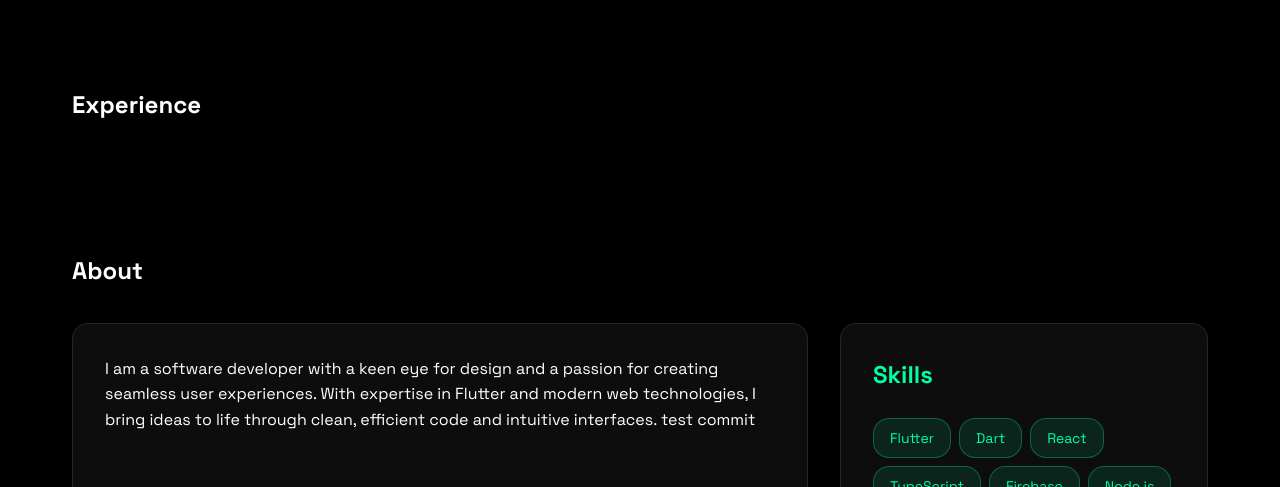
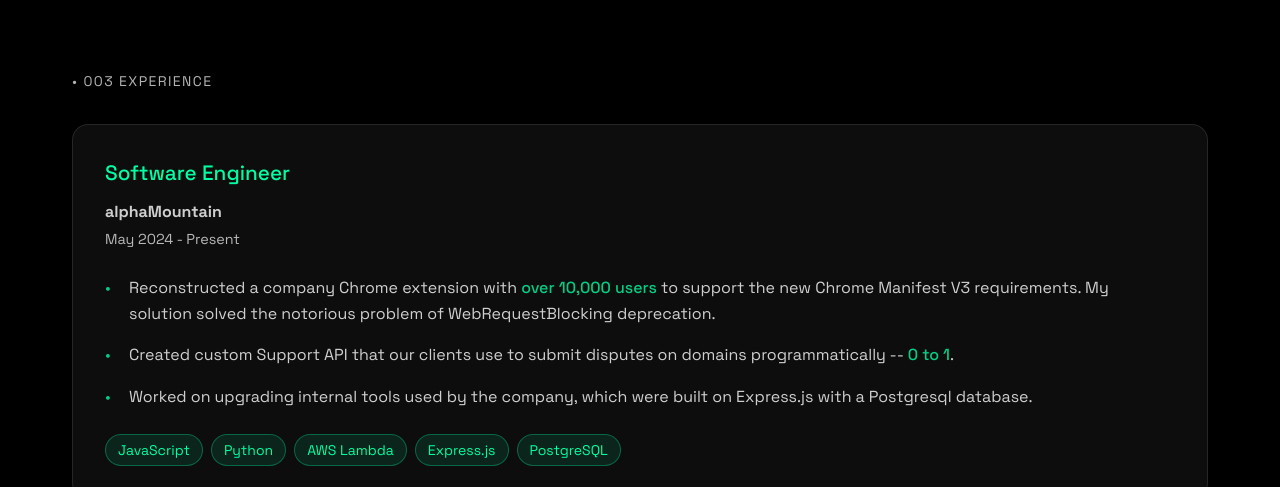
Before and after one commit to RolandoQuintana/rolandoquintana_pages_svelte, a SvelteKit app: page / in a window 1280 px wide. Shown: the part 2313-2800 px from the top of the page. Built offline with nearby package versions, Linux system fonts and the light colour scheme.

Commit message:
Added experience section

```diff
--- a/src/routes/+page.svelte
+++ b/src/routes/+page.svelte
@@ -135,7 +135,7 @@
   </section>
 
   <section id="projects" class="projects">
-    <h2>Projects</h2>
+    <span class="identifier">• 002 PROJECTS</span>
     <div class="projects-container">
       <div class="project-description">
         <div class="description-content" class:active={activeDescriptionIndex === 0}>
@@ -175,12 +175,104 @@
   </section>
 
   <section id="experience" class="experience">
-    <h2>Experience</h2>
-    <!-- Add experience content -->
+    <span class="identifier">• 003 EXPERIENCE</span>
+    <div class="experience-grid">
+      <div class="gradient-card" data-card>
+        <div class="card">
+          <div class="card-content">
+            <div class="experience-header">
+              <span class="role highlight">Software Engineer</span>
+              <h3>alphaMountain</h3>
+              <span class="duration">May 2024 - Present</span>
+            </div>
+            <ul class="experience-list">
+              <li>Reconstructed a company Chrome extension with <span class="highlight">over 10,000 users</span> to support the new Chrome Manifest V3 requirements. My solution solved the notorious problem of WebRequestBlocking deprecation.</li>
+              <li>Created custom Support API that our clients use to submit disputes on domains programmatically -- <span class="highlight">0 to 1</span>.</li>
+              <li>Worked on upgrading internal tools used by the company, which were built on Express.js with a Postgresql database.</li>
+            </ul>
+            <div class="tech-stack">
+              <span class="tech-tag">JavaScript</span>
+              <span class="tech-tag">Python</span>
+              <span class="tech-tag">AWS Lambda</span>
+              <span class="tech-tag">Express.js</span>
+              <span class="tech-tag">PostgreSQL</span>
+            </div>
+          </div>
+        </div>
+      </div>
+
+      <div class="gradient-card" data-card>
+        <div class="card">
+          <div class="card-content">
+            <div class="experience-header">
+              <span class="role highlight">Digital Design Intern</span>
+              <h3>Texas Instruments</h3>
+              <span class="duration">May 2023 - August 2023</span>
+            </div>
+            <ul class="experience-list">
+              <li>Worked on a team to create comprehensive testing suites for Analog Signal Chain products. Tests were for RTL and GLS.</li>
+              <li>Created several Python Scripts to automate the creation of predictable Verilog files (i.e., x detection and glitch detection files)</li>
+            </ul>
+            <div class="tech-stack">
+              <span class="tech-tag">Python</span>
+              <span class="tech-tag">Verilog</span>
+              <span class="tech-tag">Cadence Suite</span>
+              <span class="tech-tag">RTL</span>
+            </div>
+          </div>
+        </div>
+      </div>
+
+      <div class="gradient-card" data-card>
+        <div class="card">
+          <div class="card-content">
+            <div class="experience-header">
+              <span class="role highlight">Back-End Intern</span>
+              <h3>TravelPass Group</h3>
+              <span class="duration">June 2022 - August 2022</span>
+            </div>
+            <ul class="experience-list">
+              <li>Used Python on Django to build a tool for the finance team that helped save them <span class="highlight">hours a day</span> from doing work that could be automated</li>
+              <li>Mentored by one of TravelPass's back-end teams to learn Elixir on Phoenix. Built a project that the DevOps team would use to test their deployment</li>
+              <li>Worked on a team with other interns to automate a MySQL database to make part of the Gross Profit report more accessible to the executive board</li>
+            </ul>
+            <div class="tech-stack">
+              <span class="tech-tag">Python</span>
+              <span class="tech-tag">Django</span>
+              <span class="tech-tag">Elixir</span>
+              <span class="tech-tag">Phoenix</span>
+              <span class="tech-tag">MySQL</span>
+            </div>
+          </div>
+        </div>
+      </div>
+
+      <div class="gradient-card" data-card>
+        <div class="card">
+          <div class="card-content">
+            <div class="experience-header">
+              <span class="role highlight">Firmware Intern</span>
+              <h3>Cirque</h3>
+              <span class="duration">June 2021 - August 2021</span>
+            </div>
+            <ul class="experience-list">
+              <li>Used C++ to create an API employed for testing an HID device. This included various projects such as writing unit tests to view and change settings and building a custom I2C Library to stress the I2C interface</li>
+              <li>Helped organize the Confluence database according to different projects of the Cirque Teams</li>
+            </ul>
+            <div class="tech-stack">
+              <span class="tech-tag">C++</span>
+              <span class="tech-tag">I2C</span>
+              <span class="tech-tag">HID</span>
+              <span class="tech-tag">Confluence</span>
+            </div>
+          </div>
+        </div>
+      </div>
+    </div>
   </section>
 
   <section id="about" class="about">
-    <h2>About</h2>
+    <span class="identifier">• 004 ABOUT</span>
     <div class="about-content">
       <div class="about-text">
         <p>
@@ -206,7 +298,7 @@
   </section>
 
   <section id="contact" class="contact">
-    <h2>Get in Touch</h2>
+    <span class="identifier">• 005 CONTACT</span>
     <div class="contact-content glass">
       <p>I'm always open to new opportunities and collaborations.</p>
       <div class="social-links">
@@ -503,6 +595,129 @@
     font-size: clamp(0.75rem, 1.5vw, 0.875rem);
   }
 
+  .experience-grid {
+    display: flex;
+    flex-direction: column;
+    gap: 2rem;
+    margin-top: 2rem;
+    max-width: 1200px;
+    margin-left: auto;
+    margin-right: auto;
+  }
+
+  .gradient-card {
+    margin-bottom: 1rem;
+  }
+
+  .card {
+    background: rgba(255, 255, 255, 0.05);
+    border: 1px solid rgba(255, 255, 255, 0.1);
+    border-radius: 1rem;
+    overflow: hidden;
+    position: relative;
+    transition: transform 0.3s ease, box-shadow 0.3s ease;
+  }
+
+  .card::before {
+    content: '';
+    position: absolute;
+    inset: 0;
+    background: linear-gradient(45deg, rgba(0, 255, 163, 0.2), transparent);
+    border-radius: 1rem;
+    opacity: 0;
+    transition: opacity 0.3s ease;
+  }
+
+  .card:hover {
+    transform: translateY(-5px);
+    box-shadow: 0 10px 20px rgba(0, 0, 0, 0.2);
+  }
+
+  .card:hover::before {
+    opacity: 1;
+  }
+
+  .card-content {
+    padding: clamp(1.5rem, 3vw, 2rem);
+    position: relative;
+    z-index: 2;
+  }
+
+  .experience-header {
+    margin-bottom: 1.5rem;
+    display: flex;
+    flex-direction: column;
+  }
+
+  .role {
+    display: block;
+    font-size: 1.3rem;
+    font-weight: 600;
+    margin-bottom: 0.5rem;
+  }
+
+  .role.highlight {
+    color: var(--secondary-color);
+  }
+
+  .experience-header h3 {
+    color: var(--text-color);
+    margin-bottom: 0.25rem;
+    opacity: 0.8;
+    font-size: 1rem;
+  }
+
+  .duration {
+    display: block;
+    font-size: 0.9rem;
+    opacity: 0.7;
+  }
+
+  .experience-list {
+    list-style-type: none;
+    padding: 0;
+    margin-bottom: 1.5rem;
+  }
+
+  .experience-list li {
+    margin-bottom: 1rem;
+    position: relative;
+    padding-left: 1.5rem;
+    opacity: 0.8;
+  }
+
+  .experience-list li::before {
+    content: "•";
+    color: var(--secondary-color);
+    position: absolute;
+    left: 0;
+  }
+
+  .highlight {
+    color: var(--secondary-color);
+    font-weight: 500;
+  }
+
+  .tech-stack {
+    display: flex;
+    flex-wrap: wrap;
+    gap: 0.5rem;
+  }
+
+  .tech-tag {
+    padding: 0.25rem 0.75rem;
+    background: rgba(0, 255, 163, 0.1);
+    border: 1px solid rgba(0, 255, 163, 0.3);
+    border-radius: 1rem;
+    color: var(--secondary-color);
+    font-size: 0.875rem;
+    transition: background 0.3s ease;
+  }
+
+  .tech-tag:hover {
+    background: rgba(0, 255, 163, 0.2);
+  }
+
   @media (min-width: 2000px) {
     .hero {
       padding: 0 max(2rem, calc((100% - 1600px) / 2));
@@ -533,7 +748,6 @@
       height: clamp(100px, 20vw, 240px);
     }
   }
-
 
   @media (max-width: 992px) {
     .hero-background {
@@ -607,6 +821,10 @@
     .about-content {
       grid-template-columns: 1fr;
     }
+
+    .experience-grid {
+      grid-template-columns: 1fr;
+    }
   }
 
   @media (max-width: 480px) {
@@ -631,8 +849,6 @@
     }
   }
 
-
-
   .projects, .experience, .about, .contact {
     margin: 0 auto;
     max-width: 1200px;
```
Lines whose indentation alone changed are shown as unchanged.
